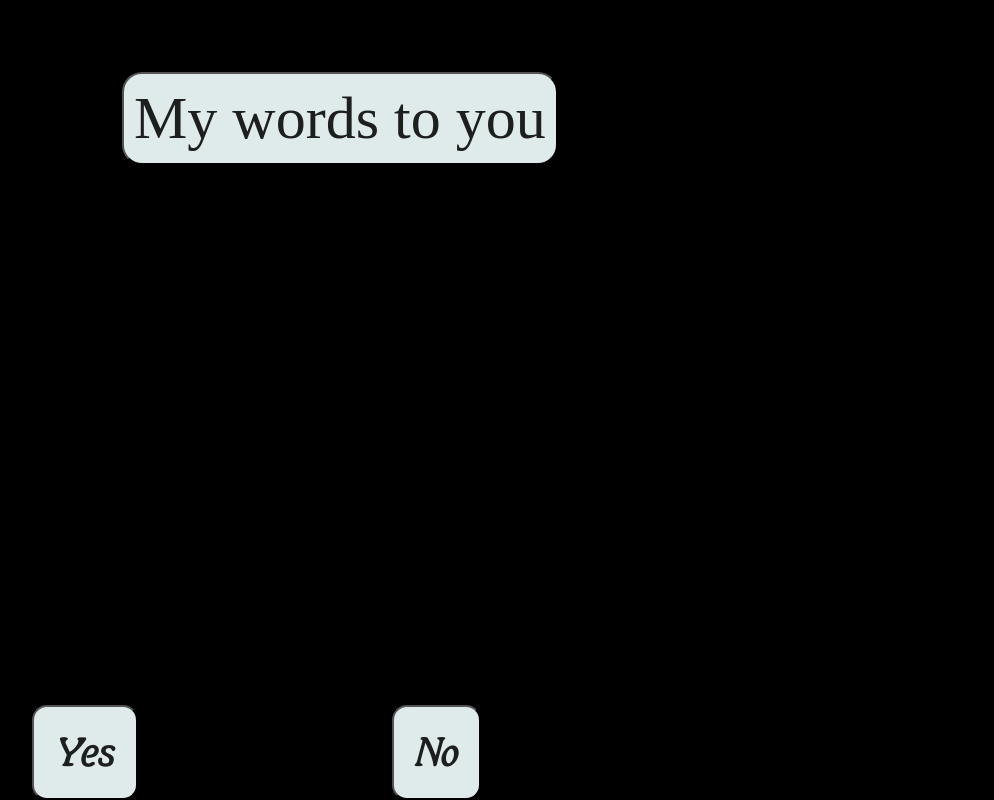
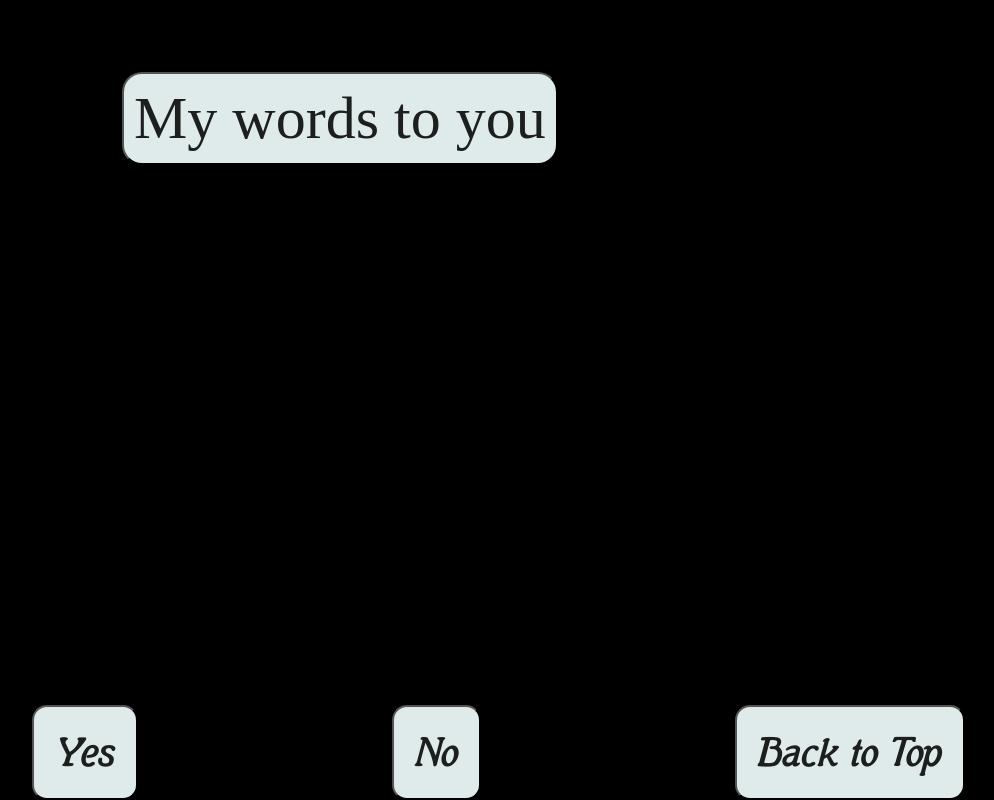
Before and after one commit to Minawa520/foryou, a plain HTML site: page index.html in a window 1280 px wide. Shown: the part 6180-6980 px from the top of the page, without its empty margins (226-1220 px from the left). Drawn offline with nearby package versions, Linux system fonts and the light colour scheme; a web font is replaced by a local one.

Commit message:
add button back to top

```diff
--- a/index.html
+++ b/index.html
@@ -147,6 +147,7 @@
         <div class="related">
             <a href="https://www.1001freefonts.com/fantasy-fonts.php" target="_blank"><button>Yes</button></a>
             <a href="#"><button>No</button></a>
+	    <a href="#"><button>Back to Top</button></a>
         </div>
     <script src="https://ajax.googleapis.com/ajax/libs/jquery/1.11.2/jquery.min.js"></script>
     <script src="effect.js"></script>
```
